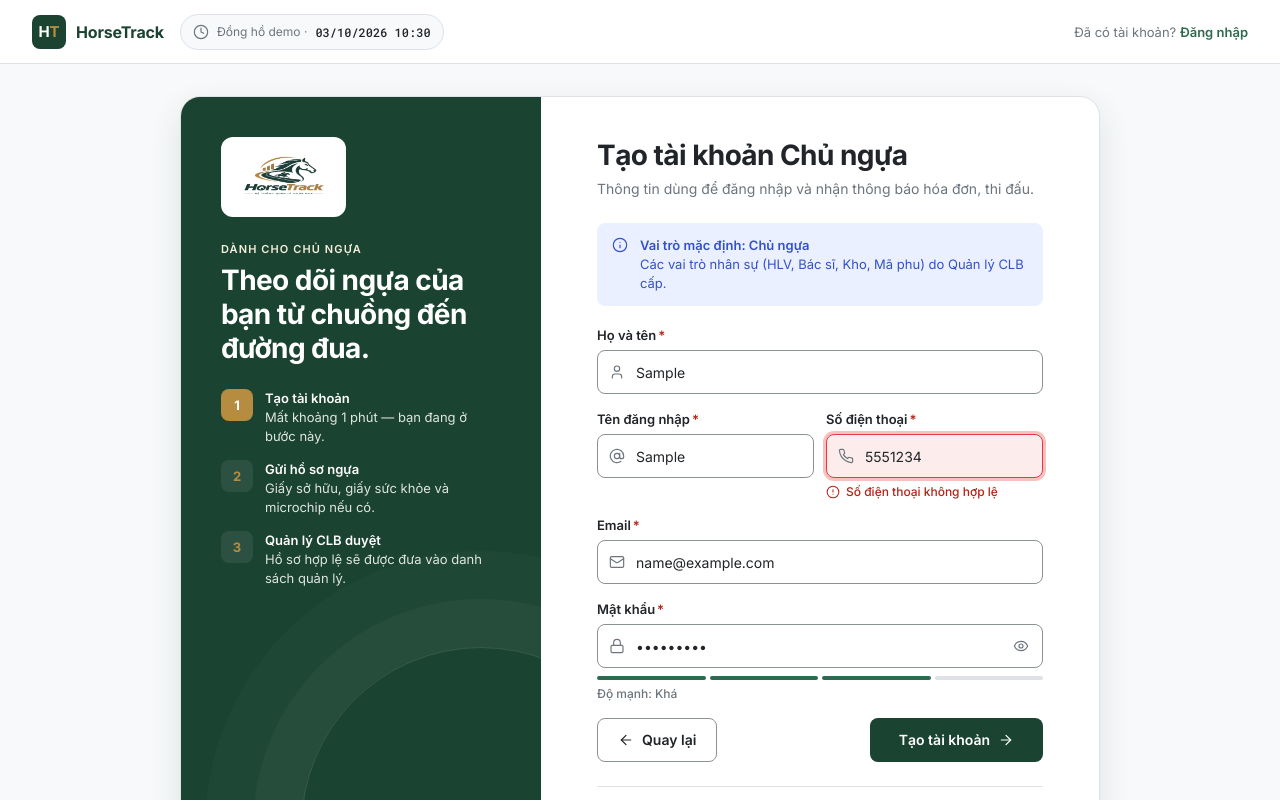
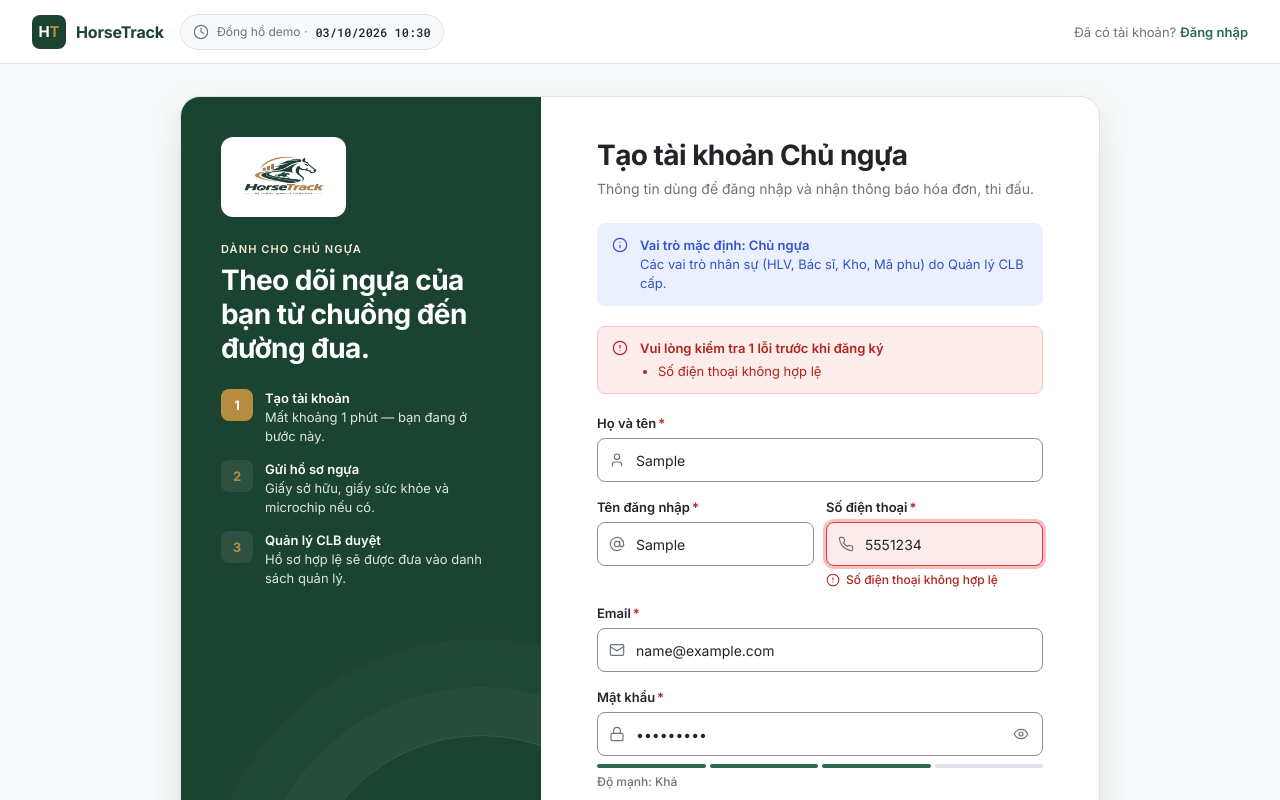
Before and after one commit to ngogiacat13-crypto/HorseTrack-FE, a React (Vite) app: page /register in a window 1280 px wide. Both pictures are taken after typing "Sample", "Sample", "5551234", "name@example.com", "Sample123" into the empty fields and a click on the button "Tạo tài khoản". Shown: the top 800 px of the page. Built offline with nearby package versions, Linux system fonts and the light colour scheme; no server answers.

Commit message:
fix validate đăng ký

```diff
--- a/src/api/authApi.ts
+++ b/src/api/authApi.ts
@@ -51,9 +51,11 @@ export const authApi = {
       findBy('phone', payload.phone),
       findBy('username', payload.username),
     ]);
-    if (dupEmail) throw { field: 'email', message: 'Email này đã được đăng ký.' };
-    if (dupPhone) throw { field: 'phone', message: 'Số điện thoại này đã được đăng ký.' };
-    if (dupUsername) throw { field: 'username', message: 'Tên đăng nhập đã tồn tại.' };
+    const duplicateFields: Record<string, string> = {};
+    if (dupEmail) duplicateFields.email = 'Email này đã được đăng ký.';
+    if (dupPhone) duplicateFields.phone = 'Số điện thoại này đã được đăng ký.';
+    if (dupUsername) duplicateFields.username = 'Tên đăng nhập đã tồn tại.';
+    if (Object.keys(duplicateFields).length > 0) throw { fields: duplicateFields };
     const { data } = await http.post<UserRecord>('/users', {
       ...payload,
       role: 'HorseOwner',
--- a/src/api/http.ts
+++ b/src/api/http.ts
@@ -27,9 +27,8 @@ http.interceptors.response.use(
   },
 );
 
-/* Loi nem ra tu authApi: hoac Error (chi co message),
-   hoac object { field, message } khi trung du lieu dang ky. */
-export type ApiError = { message?: string; field?: string };
+/* Lỗi ném ra từ authApi: lỗi đơn, hoặc nhiều lỗi theo từng field khi đăng ký. */
+export type ApiError = { message?: string; field?: string; fields?: Record<string, string> };
 
 /* Demo clock used across the app (03/10/2026 10:30). */
 export const DEMO_NOW = { date: '03/10/2026', time: '10:31', short: '03/10 10:31' };
--- a/src/pages/auth/Register/index.tsx
+++ b/src/pages/auth/Register/index.tsx
@@ -14,6 +14,7 @@ export const Register: React.FC = () => {
   const navigate = useNavigate();
   const [doneUser, setDoneUser] = useState<string | null>(null);
   const [count, setCount] = useState(3);
+  const [submitAttempted, setSubmitAttempted] = useState(false);
 
   const form = useForm(
     { fullname: '', username: '', phone: '', email: '', password: '' },
@@ -35,6 +36,7 @@ export const Register: React.FC = () => {
 
   const onSubmit = async (e: React.FormEvent) => {
     e.preventDefault();
+    setSubmitAttempted(true);
     if (!form.check()) return;
     form.setSubmitting(true);
     try {
@@ -43,7 +45,8 @@ export const Register: React.FC = () => {
       setDoneUser(v.username);
     } catch (err) {
       const e = err as ApiError;
-      if (e?.field) form.setServerErrors({ [e.field]: e.message ?? 'Giá trị không hợp lệ.' });
+      if (e?.fields) form.setServerErrors(e.fields);
+      else if (e?.field) form.setServerErrors({ [e.field]: e.message ?? 'Giá trị không hợp lệ.' });
       else form.setServerErrors({ email: 'Đã có lỗi xảy ra, vui lòng thử lại.' });
     } finally {
       form.setSubmitting(false);
@@ -89,6 +92,14 @@ export const Register: React.FC = () => {
             Các vai trò nhân sự (HLV, Bác sĩ, Kho, Mã phu) do Quản lý CLB cấp.
           </Callout>
 
+          {submitAttempted && Object.keys(form.errors).length > 0 && (
+            <Callout tone="danger" title={`Vui lòng kiểm tra ${Object.keys(form.errors).length} lỗi trước khi đăng ký`} style={{ marginBottom: 20 }}>
+              <ul className="ht-form-error-list">
+                {Object.entries(form.errors).map(([field, message]) => <li key={field}>{message}</li>)}
+              </ul>
+            </Callout>
+          )}
+
           <form onSubmit={onSubmit} noValidate>
             <Field label="Họ và tên" htmlFor="fullname" required error={form.errors.fullname}>
               <TextInput icon="user" autoComplete="name" placeholder="Nguyễn Văn Minh" {...form.field('fullname')} />
--- a/src/styles/ht.css
+++ b/src/styles/ht.css
@@ -73,6 +73,8 @@
 .ht-hint { font: 500 12px/16px var(--font-sans); color: var(--muted); }
 .ht-error { display: flex; gap: 6px; align-items: center; font: 500 12px/16px var(--font-sans); color: var(--danger-ink); }
 .ht-error .ht-icon { width: 14px; height: 14px; }
+.ht-form-error-list { margin: 4px 0 0; padding-left: 18px; }
+.ht-form-error-list li { margin-top: 2px; }
 
 .ht-grid-2 { display: grid; grid-template-columns: 1fr 1fr; gap: 0 var(--space-3); }
 @media (max-width: 560px) { .ht-grid-2 { grid-template-columns: 1fr; } }
```
